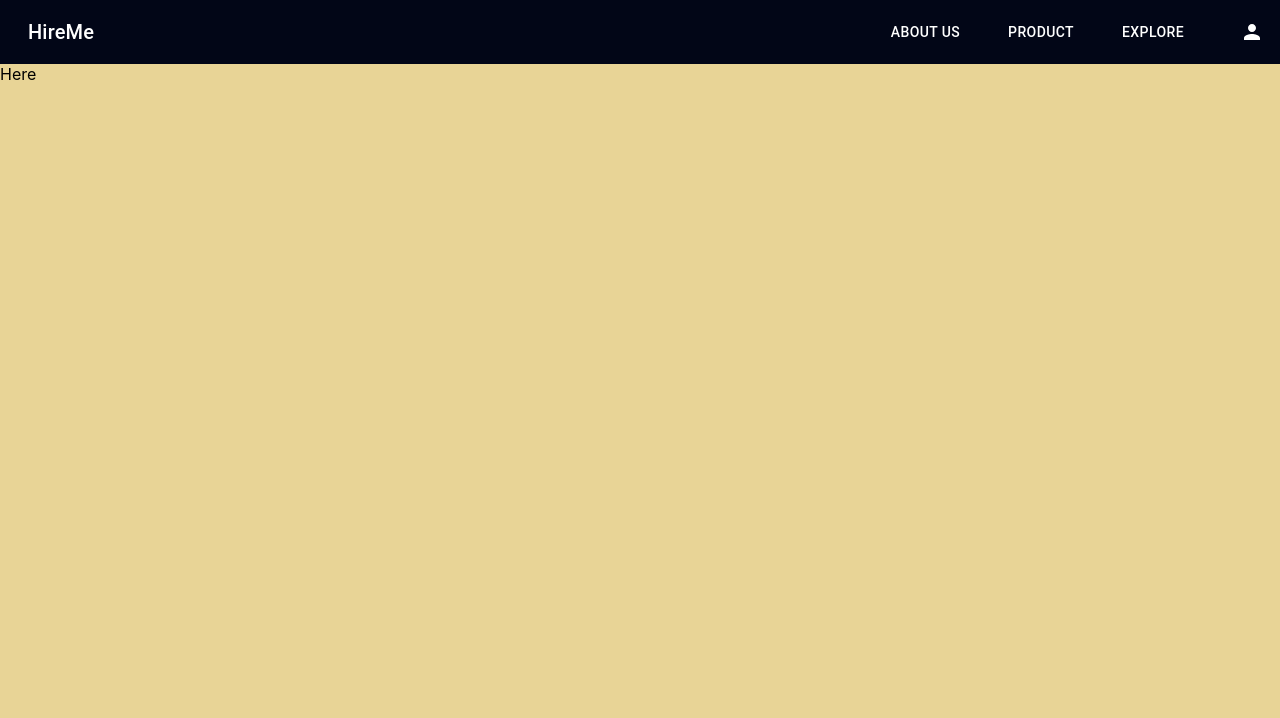
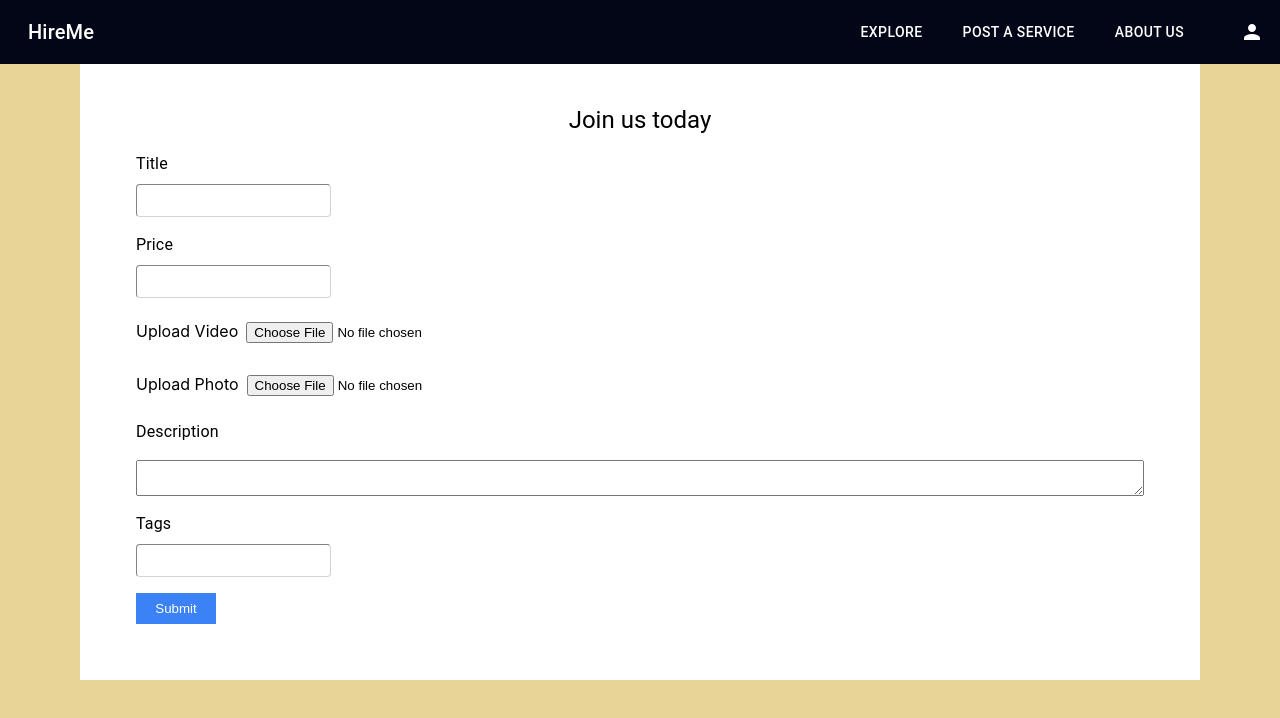
Before and after one commit to RyanTan182/devsoc_blueprint_hackathon_2024_frontend, a React (Create React App) app: page /createproducts in a window 1280 px wide. Shown: the top 718 px of the page. Built offline with nearby package versions, Linux system fonts and the light colour scheme.

Commit message:
Add product registration page

```diff
--- a/package.json
+++ b/package.json
@@ -13,6 +13,7 @@
     "@testing-library/react": "^13.4.0",
     "@testing-library/user-event": "^13.5.0",
     "@uiw/react-md-editor": "^4.0.4",
+    "formik": "^2.4.6",
     "react": "^18.3.1",
     "react-dom": "^18.3.1",
     "react-router-dom": "^6.27.0",
@@ -20,7 +21,8 @@
     "react-slick": "^0.30.2",
     "slick-carousel": "^1.8.1",
     "styled-components": "^6.1.13",
-    "web-vitals": "^2.1.4"
+    "web-vitals": "^2.1.4",
+    "yup": "^1.4.0"
   },
   "scripts": {
     "start": "react-scripts start",
--- a/src/components/common/navbar/Header.js
+++ b/src/components/common/navbar/Header.js
@@ -2,18 +2,10 @@ import Toolbar from "@mui/material/Toolbar";
 import Stack from '@mui/material/Stack';
 import Button from '@mui/material/Button';
 import { useNavigate } from "react-router-dom";
-import { Box, IconButton } from "@mui/material";
+import { IconButton } from "@mui/material";
 import PersonIcon from '@mui/icons-material/Person';
-import AppBar from '@mui/material/AppBar';
+import Typography from '@mui/material/Typography';
 
-
-import Typography from '@mui/material/Typography';
-import MenuIcon from '@mui/icons-material/Menu';
-import SearchIcon from '@mui/icons-material/Search';
-import NotificationsIcon from '@mui/icons-material/Notifications';
-import AccountCircle from '@mui/icons-material/AccountCircle';
-// import { palette } from "../theme";
-// import { FaSun, FaMoon } from "react-icons/fa";
 
 export default function Header() {
     const navigate = useNavigate();
@@ -31,7 +23,7 @@ export default function Header() {
                 HireMe
             </Typography>
 
-            <Stack direction="row" spacing={4} className="pr-10">
+            <Stack direction="row" spacing={3} className="pr-10">
                 <Button
                     color="outlined"
                     disableRipple
@@ -40,7 +32,7 @@ export default function Header() {
                         color: "white"
                     }}
                 >
-                    About us
+                    Explore
                 </Button>
 
                 <Button
@@ -51,18 +43,18 @@ export default function Header() {
                         color: "white"
                     }}
                 >
-                    Product
+                    Post a service
                 </Button>
 
                 <Button
                     color="outlined"
                     disableRipple
-                    onClick={() => navigate('/createproducts')}
+                    onClick={() => navigate('/')}
                     sx= {{
                         color: "white"
                     }}
                 >
-                    Explore
+                    About us
                 </Button>
             </Stack>
 
--- a/src/pages/CreateProductPage.js
+++ b/src/pages/CreateProductPage.js
@@ -1,9 +1,135 @@
-import { Box } from "@mui/material";
+import { Box, Grid2, Typography } from '@mui/material';
+import { Formik, Form, Field, ErrorMessage } from 'formik';
+import * as Yup from 'yup';
 
 export default function CreateProductPage() {
+    const validationSchema = Yup.object({
+        title: Yup.string().required('Title is required'),
+        price: Yup.number().positive('Price must be a positive number').required('Price is required'),
+        video: Yup.mixed().required('Video is required'),
+        photo: Yup.mixed().required('Photo is required'),
+        productType: Yup.string().required('Product type is required'),
+        description: Yup.string().required('Description is required')
+    });
+
     return (
-        <Box>
-            Here
+        <Box className="bg-white p-10 mx-20">
+            <Box className = "text-center">
+                <Typography variant="h5">
+                    Join us today
+                </Typography>
+            </Box>
+
+            <Formik
+                initialValues={{ title: '', price: '', video: null, photo: null, productType: '', description: '', tag: '' }}
+                validationSchema={validationSchema}
+                onSubmit={(values) => {
+                // Handle form submission
+                    console.log('Form data:', values);
+                }}
+            >
+                {({ setFieldValue }) => (
+                <Form className="flex flex-col space-y-4 p-4">
+                    <Grid2 container spacing={2} xs={12}>
+                        <Grid2 item>
+                            <Typography className="pb-2">
+                                Title
+                            </Typography>
+
+                            <Field
+                                type="text"
+                                name="title"
+                                className="border border-gray-300 rounded p-2"
+                            />
+
+                            <ErrorMessage name="title" component="div" className="text-red-600" />
+                        </Grid2>
+                    </Grid2>
+
+                    <Grid2 container spacing={2} xs={12}>
+                        <Grid2 item>
+                            <Typography className="pb-2">
+                                Price
+                            </Typography>
+
+                            <Field
+                                type="text"
+                                name="price"
+                                className="border border-gray-300 rounded p-2"
+                            />
+
+                            <ErrorMessage name="price" component="div" className="text-red-600" />
+                        </Grid2>
+                    </Grid2>
+
+                    <Grid2 container spacing={2} xs={12}>
+                        <Grid2 item>
+                            <label htmlFor="video">Upload Video</label>
+
+                            <input
+                                type="file"
+                                name="video"
+                                accept="video/*"
+                                onChange={(event) => {
+                                setFieldValue('video', event.currentTarget.files[0]);
+                                }}
+                                className="border border-gray-300 rounded p-2"
+                            />
+                            <ErrorMessage name="video" component="div" className="text-red-600" />
+                        </Grid2>
+                    </Grid2>
+
+                    <Grid2 container spacing={2} xs={12}>
+                        <Grid2 item >
+                            <label htmlFor="photo">Upload Photo</label>
+
+                            <input
+                                type="file"
+                                name="photo"
+                                accept="image/*"
+                                onChange={(event) => {
+                                    setFieldValue('photo', event.currentTarget.files[0]);
+                                }}
+                                className="border border-gray-300 rounded p-2 flex-1"
+                            />
+
+                            <ErrorMessage name="price" component="div" className="text-red-600" />
+                        </Grid2>
+                    </Grid2>
+
+                    <Typography>
+                        Description
+                    </Typography>
+
+                    <Field
+                        as="textarea"
+                        name="description"
+                        cstyle={{
+                            width: '100%',
+                            height: '200px', // Adjust height as needed
+                        }}
+                    />
+
+                    <Grid2>
+                        <Typography className="pb-2">
+                            Tags
+                        </Typography>
+
+                        <Field
+                            type="text"
+                            name="tags"
+                            className="border border-gray-300 rounded p-2"
+                        />
+
+                        <ErrorMessage name="tag" component="div" className="text-red-600" />
+                    </Grid2>
+
+                    <button type="submit" className="bg-blue-500 border-none w-20 text-white p-2">
+                        Submit
+                    </button>
+                </Form>
+                )}
+            </Formik>
         </Box>
     )
 }
```
Also changed, not shown: 1 other file (tests, documents, lock files or other folders).
